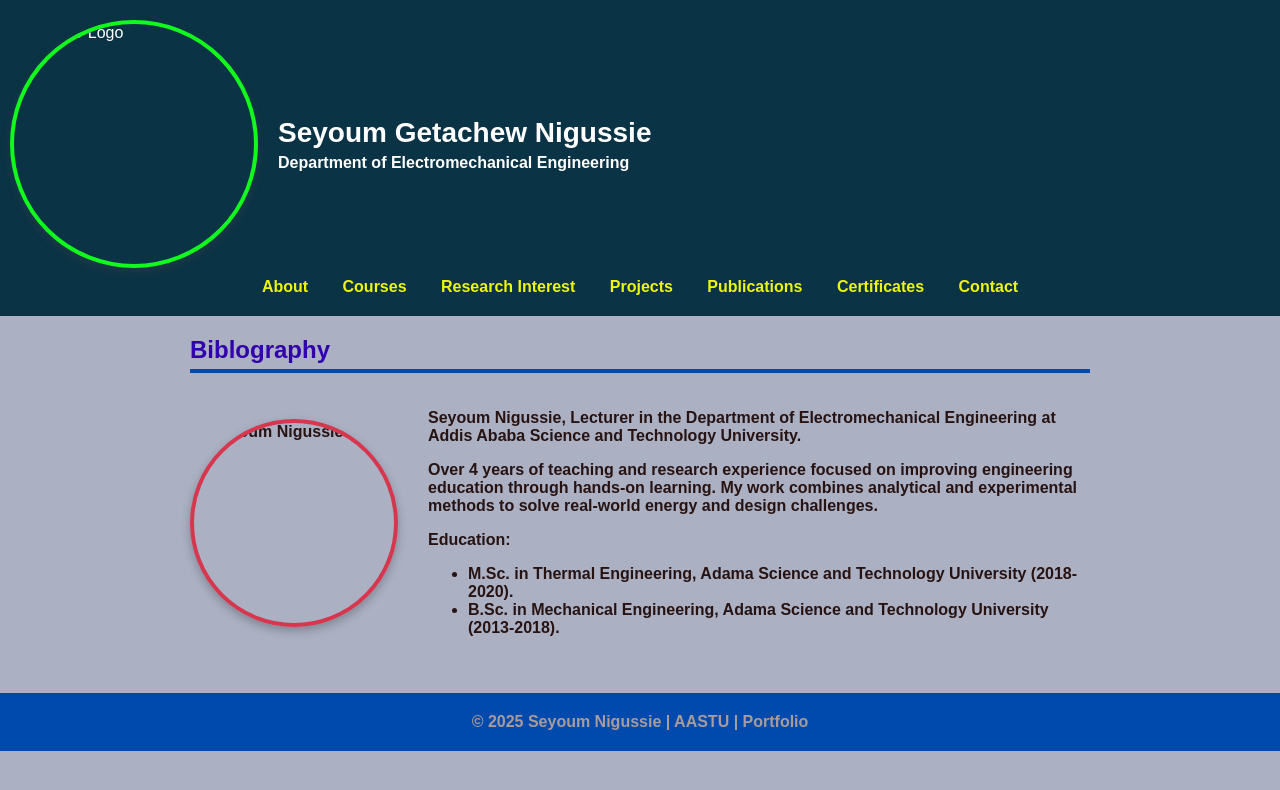
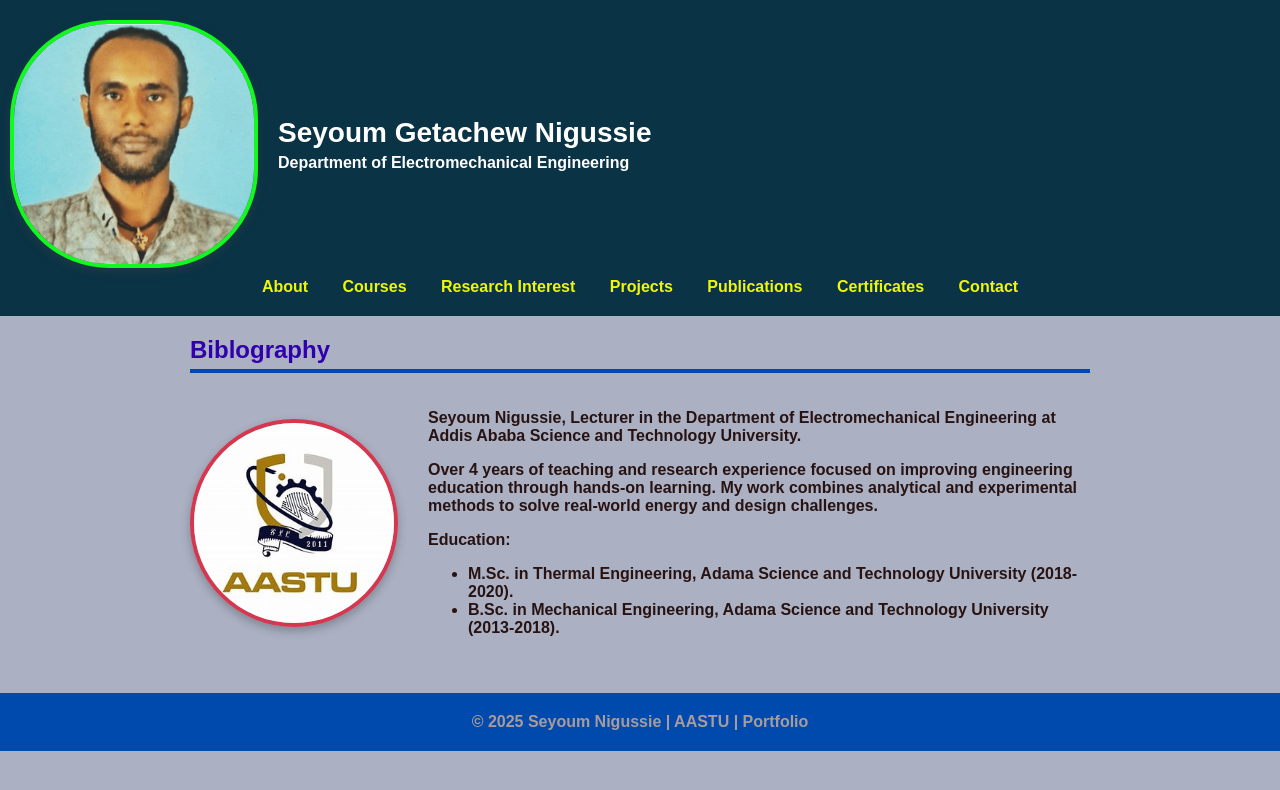
Before and after one commit to seyoum2112/Seyoum-Portfolio, a plain HTML site: page index.html in a window 1280 px wide. Drawn offline with Linux system fonts and the light colour scheme.

Commit message:
Update index.html

```diff
--- a/index.html
+++ b/index.html
@@ -31,7 +31,7 @@
     header img.logo {
       width: 240px;         /* 4× bigger */
       height: 240px;        /* square for circle */
-      border-radius: 50%;   /* circular */
+      border-radius: 40%;   /* circular */
       object-fit: cover;    /* fill circle */
       border: 4px solid #12f91d;
       box-shadow: 0 4px 10px rgba(78, 74, 74, 0.3);
@@ -100,7 +100,7 @@
     .about-container img {
       width: 200px;
       height: 200px;
-      border-radius: 50%;  /* circular */
+      border-radius: 60%;  /* circular */
       object-fit: cover;
       box-shadow: 0 4px 10px rgba(0, 0, 0, 0.25);
       border: 4px solid #d6374e;
@@ -141,7 +141,7 @@
   <header>
     <div class="header-container">
       <!-- AASTU LOGO (circular) -->
-      <img src="images/seyoum.jpg" alt="AASTU Logo" class="logo">
+      <img src="seyoum.jpg" alt="AASTU Logo" class="logo">
       <div class="header-text">
         <h1>Seyoum Getachew Nigussie</h1>
         <p><strong>Department of Electromechanical Engineering </p>
@@ -164,7 +164,7 @@
       <h2>Biblography</h2>
       <div class="about-container">
         <!-- Personal photo circular -->
-        <img src="images/aastu-logo.png" alt="Seyoum Nigussie">
+        <img src="aastu-logo.png" alt="Seyoum Nigussie">
         <div class="about-text">
           <p><strong>Seyoum Nigussie</strong>, Lecturer in the Department of Electromechanical Engineering at Addis Ababa Science and Technology University.</p>
           <p>Over 4 years of teaching and research experience focused on improving engineering education through hands-on learning. My work combines analytical and experimental methods to solve real-world energy and design challenges.</p>
```
